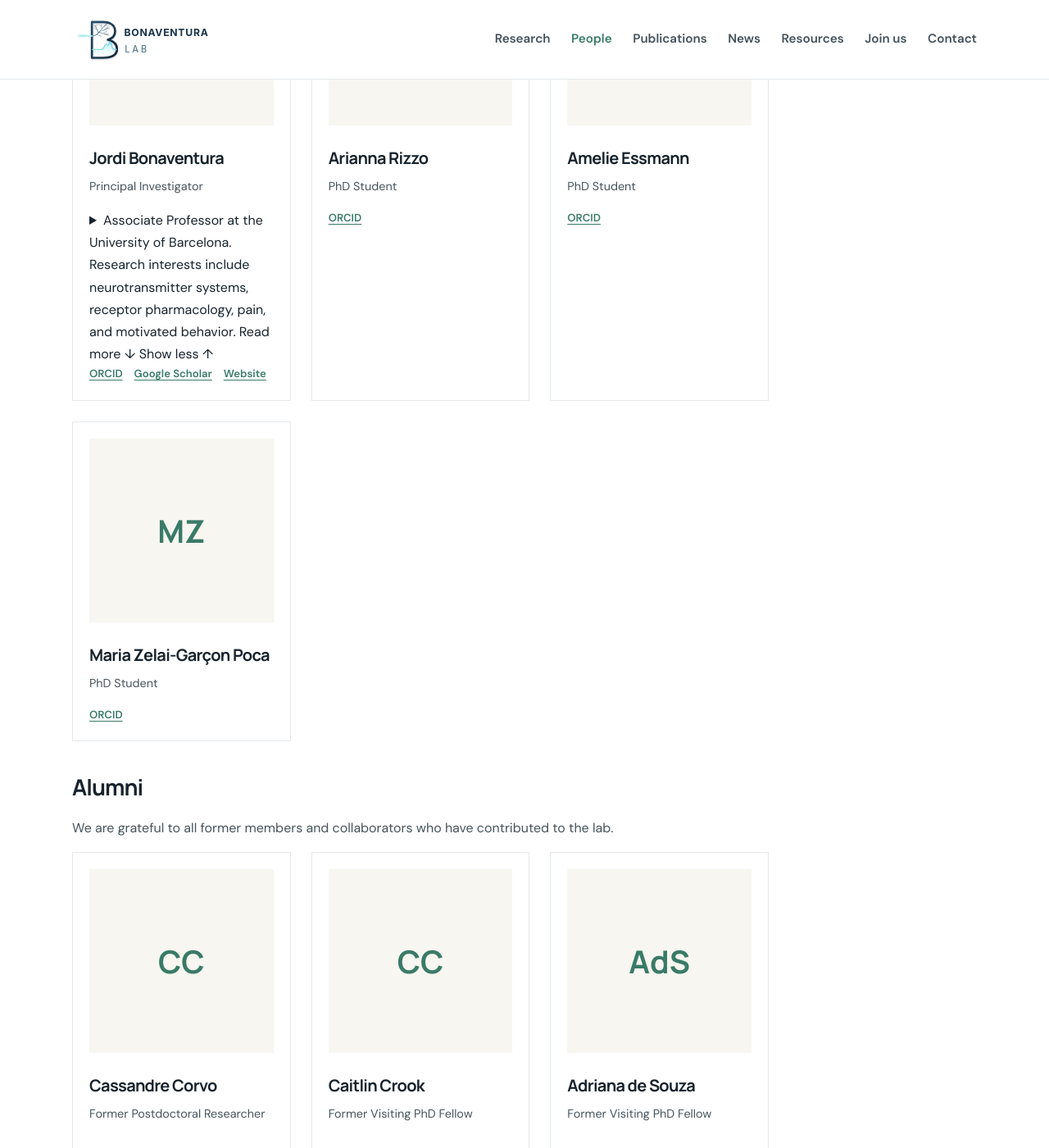
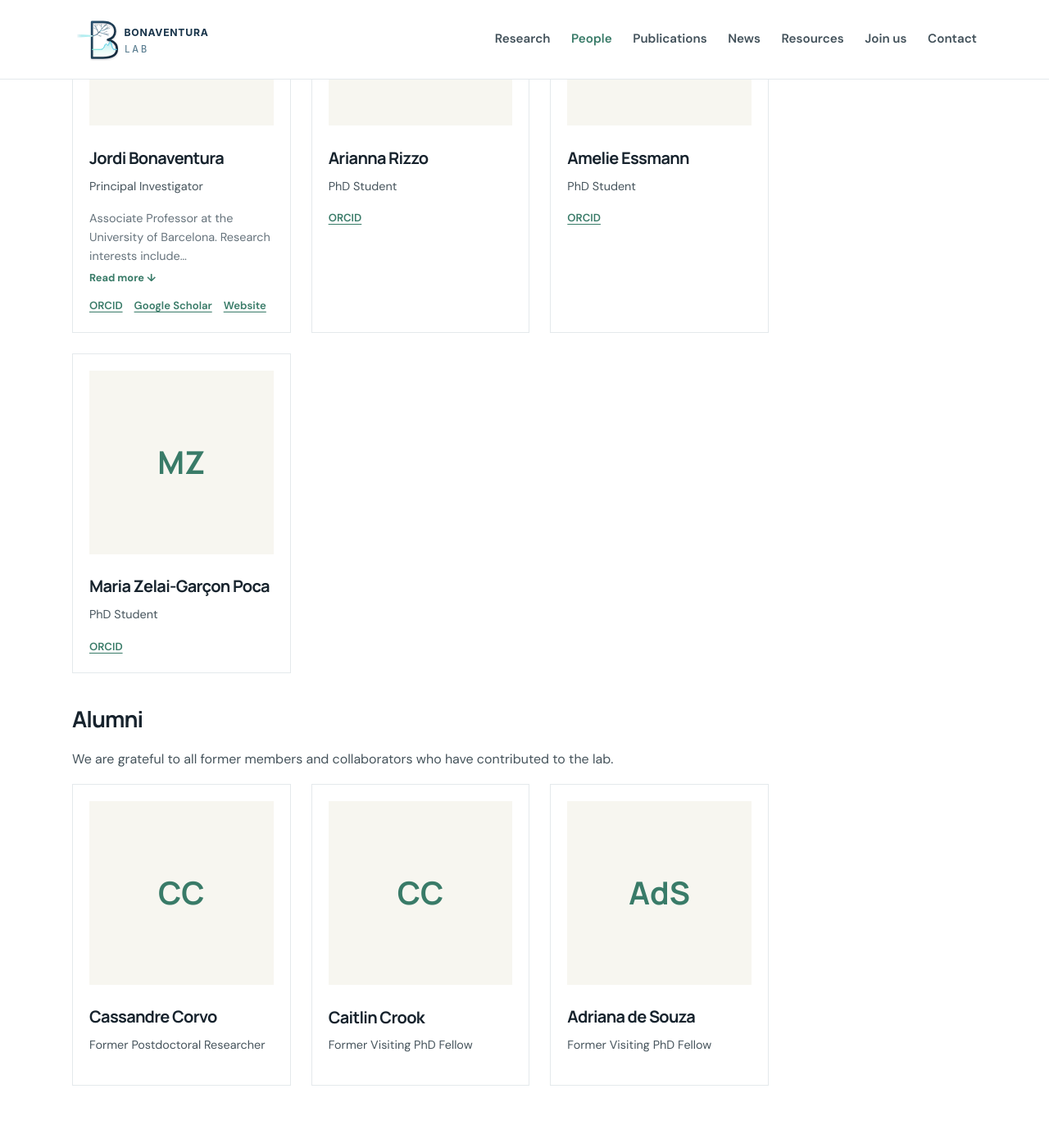
Before and after one commit to BonaventuraLab/BonaventuraLab.github.io, a Jekyll site: the page built from people.md, in a window 1280 px wide and 1400 px high, scrolled down 481 px. Shown: the whole window at 82% size. Built offline with Jekyll 4.4.1, drawn with Linux system fonts in a browser that asks for light colours; our own code applies the rules of GitHub Pages for plain Markdown files.

Commit message:
Update main.css

```diff
--- a/assets/css/main.css
+++ b/assets/css/main.css
@@ -367,3 +367,57 @@ main { min-height: 60vh; }
     max-height: 55px;
   }
 }
+
+
+/* Expandable biographies */
+
+.person-bio {
+  margin: 12px 0;
+  color: var(--muted);
+  font-size: 0.9rem;
+  line-height: 1.6;
+}
+
+.person-bio summary {
+  cursor: pointer;
+  list-style: none;
+}
+
+.person-bio summary::-webkit-details-marker {
+  display: none;
+}
+
+.person-bio .bio-preview {
+  display: -webkit-box;
+  -webkit-box-orient: vertical;
+  -webkit-line-clamp: 3;
+  overflow: hidden;
+}
+
+.person-bio .bio-toggle {
+  display: inline-block;
+  margin-top: 5px;
+  color: var(--accent-dark);
+  font-size: 0.8rem;
+  font-weight: 700;
+}
+
+.person-bio .bio-less,
+.person-bio[open] .bio-preview,
+.person-bio[open] .bio-more {
+  display: none;
+}
+
+.person-bio[open] .bio-less {
+  display: inline-block;
+}
+
+.person-bio .bio-full {
+  margin-top: 8px;
+  animation: bio-expand 0.2s ease;
+}
+
+@keyframes bio-expand {
+  from { opacity: 0; }
+  to { opacity: 1; }
+}
```
